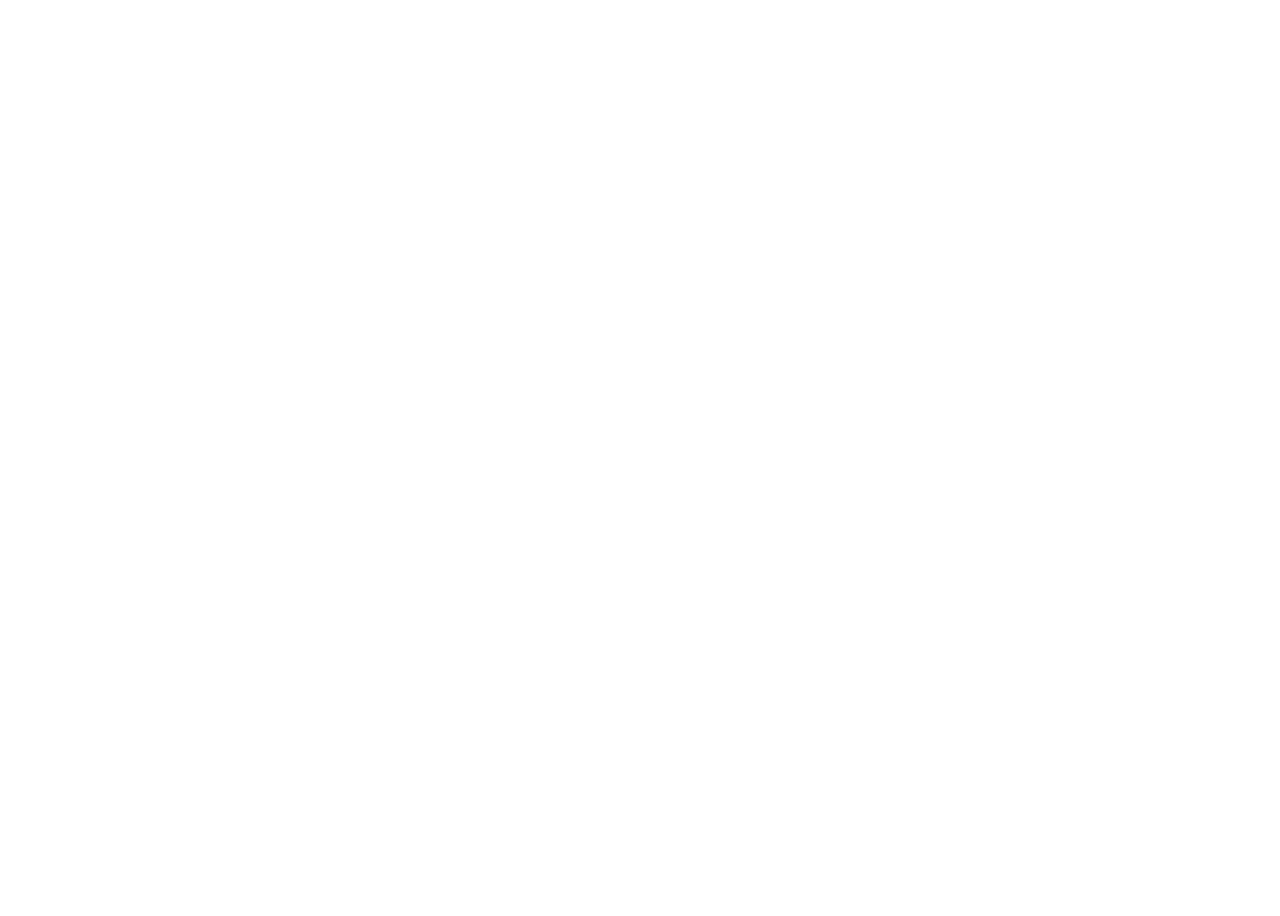
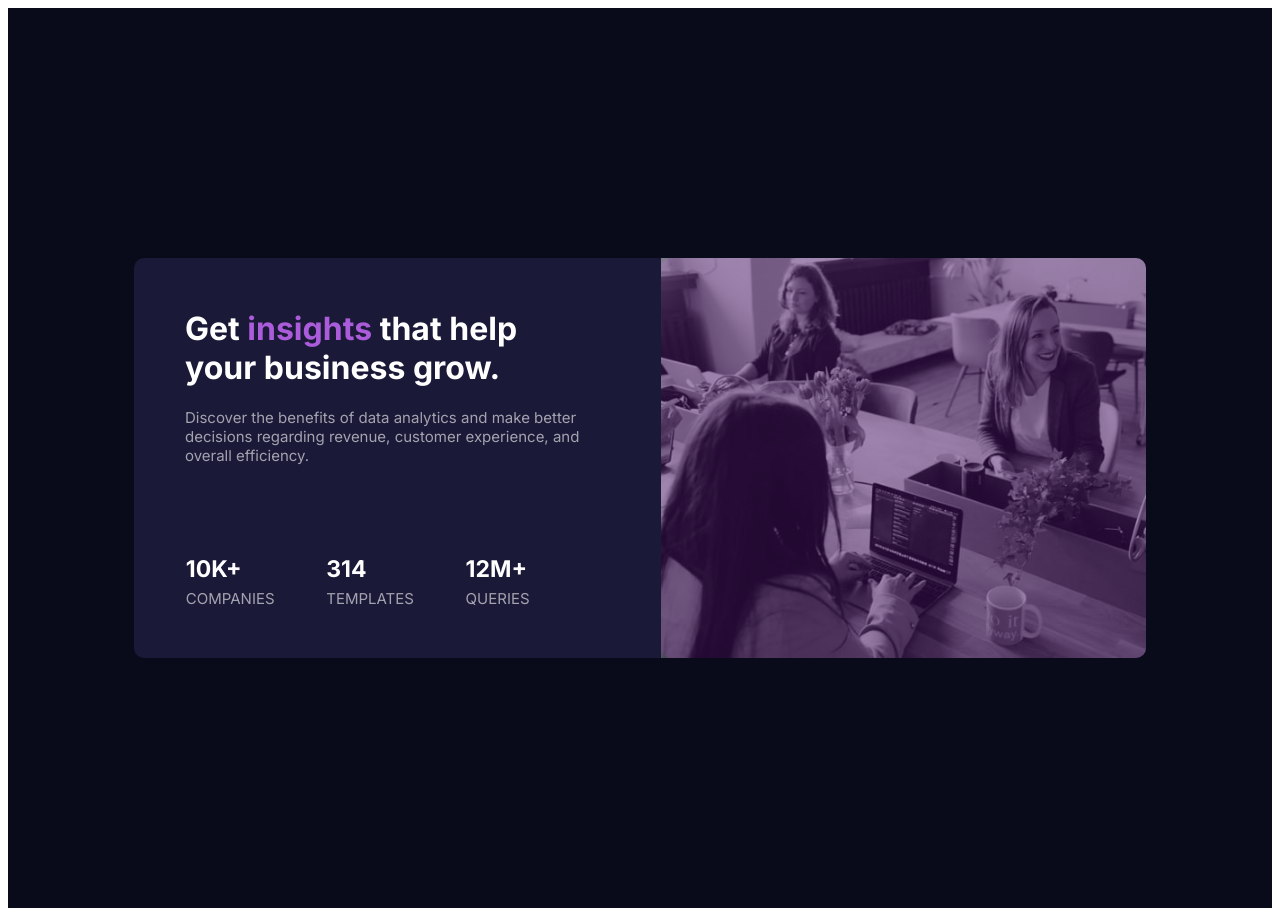
Before and after one commit to CaioSalomo/CaioSalomo.github.io, a plain HTML site: page Projeto/Status card preview/index.html in a window 1280 px wide. Before the commit the page ends 800 px from the top, so only its background shows below. Drawn offline with Linux system fonts and the light colour scheme; files that its build step writes are made by us from their sources.

Commit message:
Static Card

```diff
--- a/Projeto/Status card preview/Assets/style.css
+++ b/Projeto/Status card preview/Assets/style.css
@@ -0,0 +1,75 @@
+
+*{
+    color: white;
+}
+h1{
+    font-family: 'Inter', sans-serif;
+}
+p{
+ color: hsla(0, 0%, 100%, 0.6);
+ font-family: 'Inter', sans-serif;
+ font-size: 15px;
+ font-weight: 400;
+}
+body{
+    width: 1440;
+    height: 900px;
+}
+#Bg{
+    height: 100%;
+    background-color:  hsl(233, 47%, 7%);
+    display: flex;
+    justify-content: center;
+    align-items: center;
+
+}
+#container{
+    border-radius: 10px;
+    margin: auto;
+    height: 400px;
+    width: 80%;
+    display:flex;
+    background-color: hsl(244, 38%, 16%) ;
+}
+#Titulo{
+    margin: auto;
+    text-align: start;
+    margin-left: 5%;
+    margin-right: 8%;
+}
+#Img{
+    border-top-right-radius: 10px;
+    border-bottom-right-radius: 10px;
+    height: 100%;
+    size: 20px;
+    opacity: 50%;
+
+}
+#Info{
+    display: flex;
+    justify-content: space-around;
+}
+.rox{
+    color: hsl(277, 64%, 61%);
+}
+.Infos{
+    margin-top: 75px;
+    margin-bottom: 20px;
+    margin-left: -50px;
+    font-size: 23px;
+    text-align: start;
+    font-family: 'Inter', sans-serif;
+    font-weight: 700;
+}
+.subInfo{
+    margin-top: 6px;
+    font-size: 15px;
+    font-family: 'Inter', sans-serif;
+    font-weight: 400;
+    color: hsla(0, 0%, 100%, 0.6);
+}
+.Imgcolor{
+    background-color: hsl(277, 71%, 23%);
+    border-radius: 10px;
+
+}
--- a/Projeto/Status card preview/index.html
+++ b/Projeto/Status card preview/index.html
@@ -5,15 +5,29 @@
     <meta http-equiv="X-UA-Compatible" content="IE=edge">
     <meta name="viewport" content="width=device-width, initial-scale=1.0">
     <title>Cartão de visualização</title>
-    <link rel="stylesheet" href="style.css">
+    <link rel="preconnect" href="https://fonts.googleapis.com"><link rel="preconnect" href="https://fonts.gstatic.com" crossorigin><link href="https://fonts.googleapis.com/css2?family=Inter:wght@400;700&family=Lexend+Deca&display=swap" rel="stylesheet">
+    <link rel="stylesheet" href="./Assets/style.css">
 </head>
 <body>
     <main id="Bg">
 
-        <div id="Window1">
-
-        </div>
-
+            <div id="Window1">
+                <div id="container">
+                    <div id="Titulo">
+                        <h1>Get <span class="rox">insights</span> that help your business grow.</h1>
+                        <p>
+                            Discover the benefits of data analytics and make better decisions regarding revenue, customer
+                            experience, and overall efficiency.
+                        </p>
+                        <div id="Info">
+                            <div class="Infos">10K+ <div class="subInfo">COMPANIES</div> </div>
+                            <div class="Infos">314 <div class="subInfo">TEMPLATES</div> </div>
+                            <div class="Infos">12M+ <div class="subInfo">QUERIES</div></div>
+                        </div>
+                    </div>
+                    <div class="Imgcolor"> <picture><img id="Img"src="./images/image-header-desktop.jpg" alt=""></picture> </div>
+                </div>
+            </div>
     </main>
 
 </body>
```
Also changed, not shown: Projeto/Status card preview/indexgui.html (deleted, +0 -33 lines), 3 other files.
